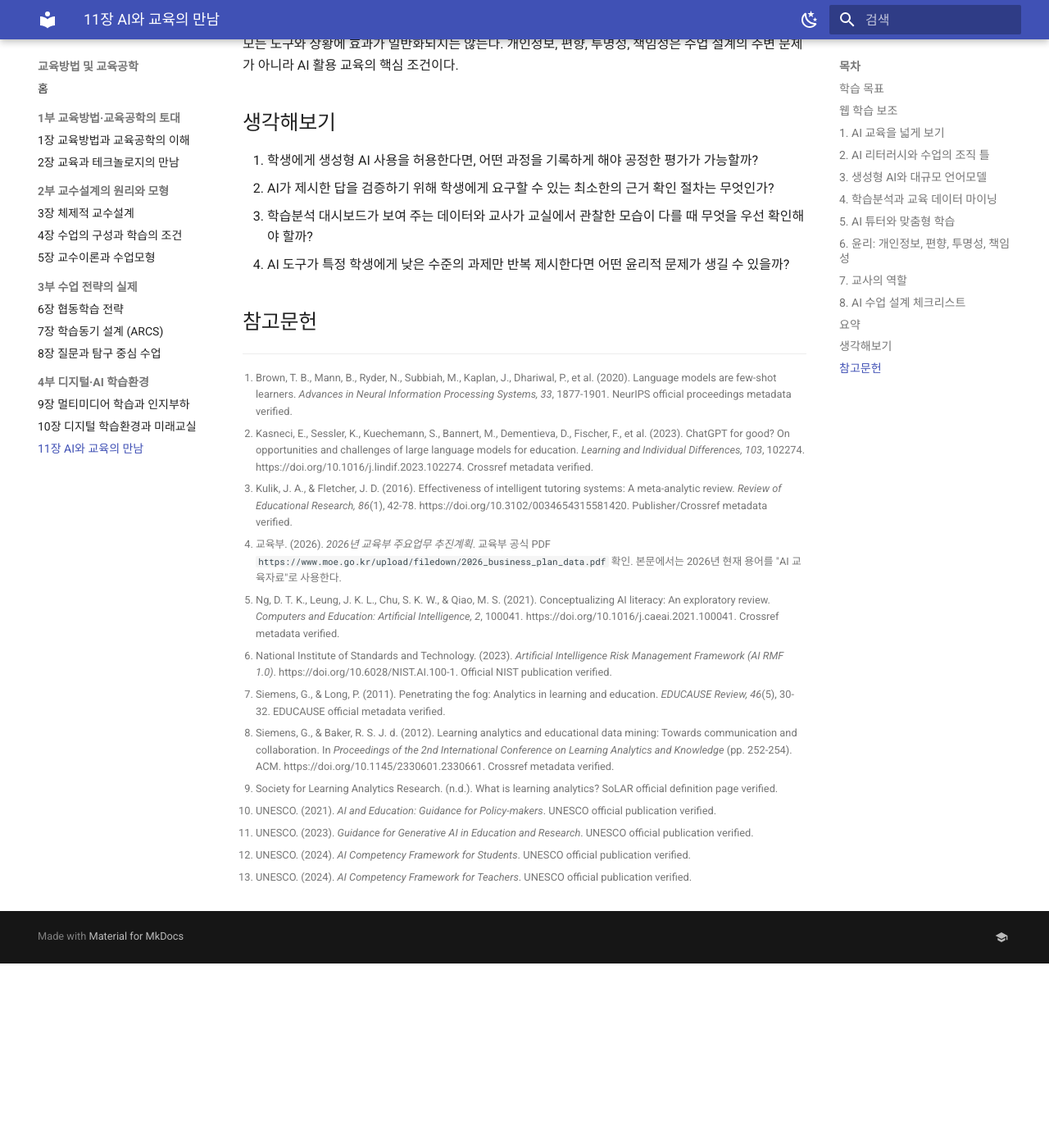
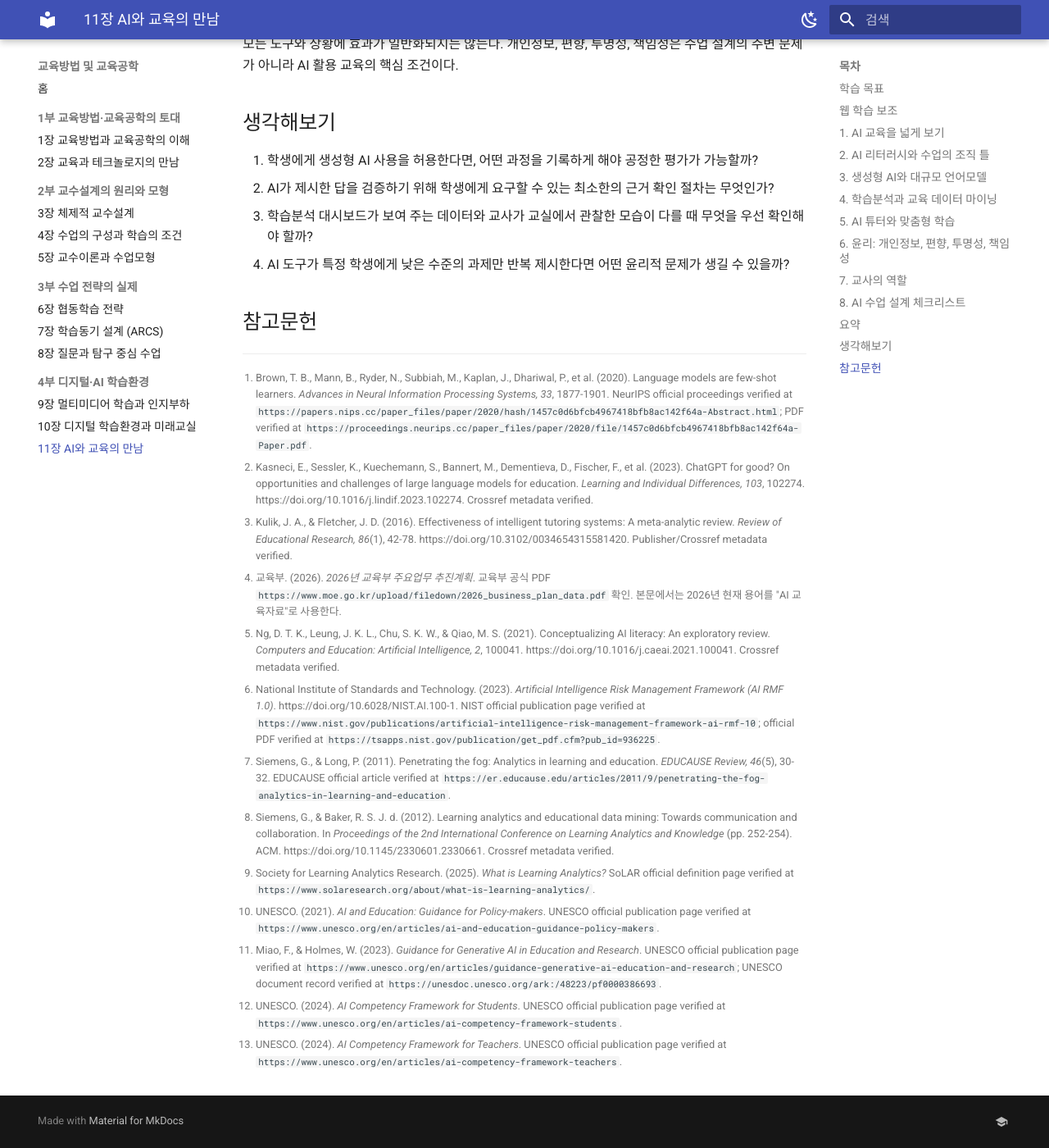
Before and after one commit to taehyeonglim/edtech, an MkDocs documentation site: the page built from docs/part4/ch11.md, in a window 1280 px wide and 1400 px high, scrolled down 5176 px. Shown: the whole window at 82% size. Built offline with MkDocs 1.6.1 and Material for MkDocs 9.7.7, drawn with Linux system fonts in a browser that asks for light colours; before the commit the page ends 6351 px from its top, so only the background shows below that; some of the changed text lies outside the part shown.

```diff
--- a/docs/part4/ch11.md
+++ b/docs/part4/ch11.md
@@ -63,7 +63,7 @@ AI 리터러시는 AI의 기술적 원리를 모두 전문 개발자 수준으
 
 ## 4. 학습분석과 교육 데이터 마이닝
 
-학습분석은 학습자와 학습 맥락에 관한 데이터를 측정, 수집, 분석, 보고하여 학습과 학습 환경을 이해하고 최적화하려는 영역으로 설명되어 왔다.[^solar] Siemens와 Long은 고등교육에서 분석이 학습과 교육 의사결정에 미치는 가능성을 논의했다.[^siemens2011] 교육 데이터 마이닝은 교육 데이터에서 패턴을 찾고 모델을 만드는 방법론적 전통과 연결된다. Siemens와 Baker는 학습분석과 교육 데이터 마이닝의 관계와 차이를 함께 논의했다.[^siemensbaker2012]
+학습분석은 초기 논의에서 학습자와 학습 맥락에 관한 데이터를 측정, 수집, 분석, 보고하여 학습과 학습 환경을 이해하고 최적화하려는 영역으로 설명되어 왔다.[^siemens2011] SoLAR의 2025년 정의는 여기에 해석과 소통, 학습과 교수 개선을 위한 실행 가능한 통찰을 더 명시한다.[^solar] 교육 데이터 마이닝은 교육 데이터에서 패턴을 찾고 모델을 만드는 방법론적 전통과 연결된다. Siemens와 Baker는 학습분석과 교육 데이터 마이닝의 관계와 차이를 함께 논의했다.[^siemensbaker2012]
 
 교실에서 학습분석은 출석, 접속, 과제 제출, 퀴즈 응답, 오답 패턴, 토론 참여, 산출물 변화 같은 데이터를 통해 학습자의 상태를 이해하려는 시도다. 그러나 데이터가 많다고 학습 이해가 깊어지는 것은 아니다. 접속 시간이 길어도 학습이 깊지 않을 수 있고, 빠른 제출이 높은 이해를 의미하지 않을 수 있다. 데이터는 학습자의 설명, 질문, 산출물, 대화와 함께 해석되어야 한다.
 
@@ -122,7 +122,7 @@ AI와 교육의 만남은 기술 도입의 문제가 아니라 학습 목표, AI
 
 ## 참고문헌
 
-[^brown2020]: Brown, T. B., Mann, B., Ryder, N., Subbiah, M., Kaplan, J., Dhariwal, P., et al. (2020). Language models are few-shot learners. *Advances in Neural Information Processing Systems, 33*, 1877-1901. NeurIPS official proceedings metadata verified.
+[^brown2020]: Brown, T. B., Mann, B., Ryder, N., Subbiah, M., Kaplan, J., Dhariwal, P., et al. (2020). Language models are few-shot learners. *Advances in Neural Information Processing Systems, 33*, 1877-1901. NeurIPS official proceedings verified at `https://papers.nips.cc/paper_files/paper/2020/hash/1457c0d6bfcb4967418bfb8ac142f64a-Abstract.html`; PDF verified at `https://proceedings.neurips.cc/paper_files/paper/2020/file/1457c0d6bfcb4967418bfb8ac142f64a-Paper.pdf`.
 
 [^kasneci2023]: Kasneci, E., Sessler, K., Kuechemann, S., Bannert, M., Dementieva, D., Fischer, F., et al. (2023). ChatGPT for good? On opportunities and challenges of large language models for education. *Learning and Individual Differences, 103*, 102274. https://doi.org/10.1016/j.lindif.2023.102274. Crossref metadata verified.
 
@@ -132,18 +132,18 @@ AI와 교육의 만남은 기술 도입의 문제가 아니라 학습 목표, AI
 
 [^ng2021]: Ng, D. T. K., Leung, J. K. L., Chu, S. K. W., & Qiao, M. S. (2021). Conceptualizing AI literacy: An exploratory review. *Computers and Education: Artificial Intelligence, 2*, 100041. https://doi.org/10.1016/j.caeai.2021.100041. Crossref metadata verified.
 
-[^nist2023]: National Institute of Standards and Technology. (2023). *Artificial Intelligence Risk Management Framework (AI RMF 1.0)*. https://doi.org/10.6028/NIST.AI.100-1. Official NIST publication verified.
+[^nist2023]: National Institute of Standards and Technology. (2023). *Artificial Intelligence Risk Management Framework (AI RMF 1.0)*. https://doi.org/10.6028/NIST.AI.100-1. NIST official publication page verified at `https://www.nist.gov/publications/artificial-intelligence-risk-management-framework-ai-rmf-10`; official PDF verified at `https://tsapps.nist.gov/publication/get_pdf.cfm?pub_id=936225`.
 
-[^siemens2011]: Siemens, G., & Long, P. (2011). Penetrating the fog: Analytics in learning and education. *EDUCAUSE Review, 46*(5), 30-32. EDUCAUSE official metadata verified.
+[^siemens2011]: Siemens, G., & Long, P. (2011). Penetrating the fog: Analytics in learning and education. *EDUCAUSE Review, 46*(5), 30-32. EDUCAUSE official article verified at `https://er.educause.edu/articles/2011/9/penetrating-the-fog-analytics-in-learning-and-education`.
 
 [^siemensbaker2012]: Siemens, G., & Baker, R. S. J. d. (2012). Learning analytics and educational data mining: Towards communication and collaboration. In *Proceedings of the 2nd International Conference on Learning Analytics and Knowledge* (pp. 252-254). ACM. https://doi.org/10.1145/2330601.2330661. Crossref metadata verified.
 
-[^solar]: Society for Learning Analytics Research. (n.d.). What is learning analytics? SoLAR official definition page verified.
+[^solar]: Society for Learning Analytics Research. (2025). *What is Learning Analytics?* SoLAR official definition page verified at `https://www.solaresearch.org/about/what-is-learning-analytics/`.
 
-[^unesco2021]: UNESCO. (2021). *AI and Education: Guidance for Policy-makers*. UNESCO official publication verified.
+[^unesco2021]: UNESCO. (2021). *AI and Education: Guidance for Policy-makers*. UNESCO official publication page verified at `https://www.unesco.org/en/articles/ai-and-education-guidance-policy-makers`.
 
-[^unesco2023genai]: UNESCO. (2023). *Guidance for Generative AI in Education and Research*. UNESCO official publication verified.
+[^unesco2023genai]: Miao, F., & Holmes, W. (2023). *Guidance for Generative AI in Education and Research*. UNESCO official publication page verified at `https://www.unesco.org/en/articles/guidance-generative-ai-education-and-research`; UNESCO document record verified at `https://unesdoc.unesco.org/ark:/48223/pf0000386693`.
 
-[^unesco2024student]: UNESCO. (2024). *AI Competency Framework for Students*. UNESCO official publication verified.
+[^unesco2024student]: UNESCO. (2024). *AI Competency Framework for Students*. UNESCO official publication page verified at `https://www.unesco.org/en/articles/ai-competency-framework-students`.
 
-[^unesco2024teacher]: UNESCO. (2024). *AI Competency Framework for Teachers*. UNESCO official publication verified.
+[^unesco2024teacher]: UNESCO. (2024). *AI Competency Framework for Teachers*. UNESCO official publication page verified at `https://www.unesco.org/en/articles/ai-competency-framework-teachers`.
```
Also changed, not shown: docs/part1/ch02.md (+1 -1 lines), docs/part3/ch06.md (+1 -1 lines), docs/part4/ch09.md (+1 -1 lines), docs/part4/ch10.md (+4 -4 lines).
